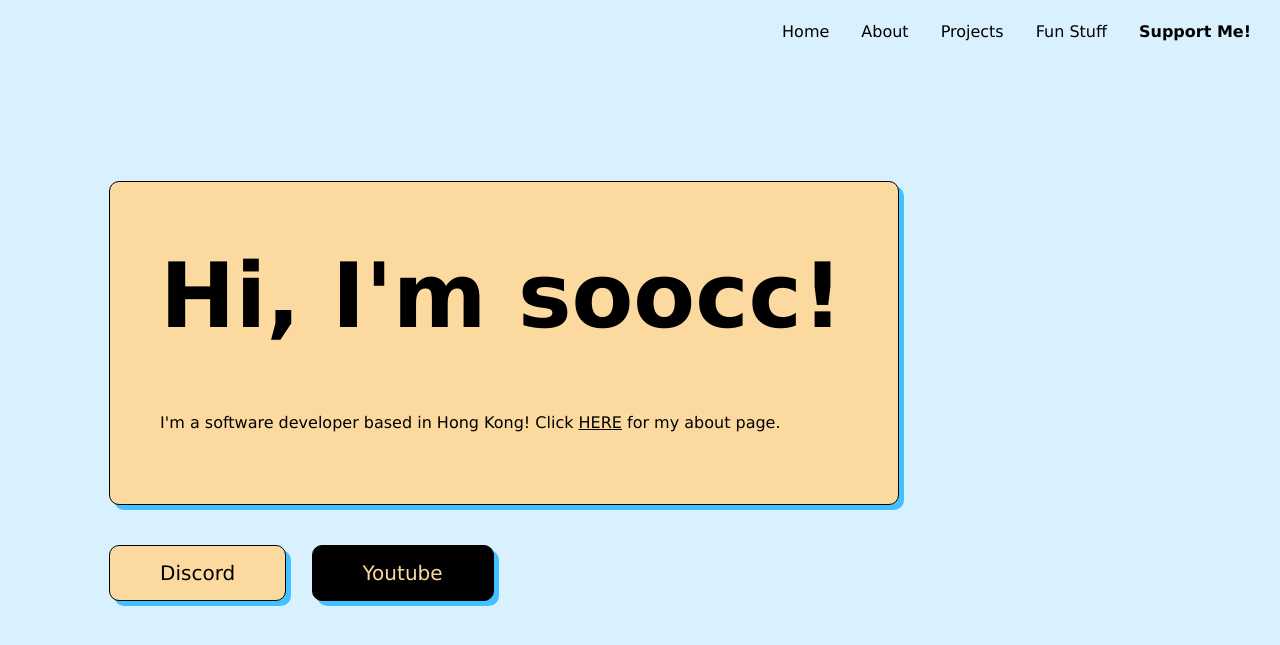
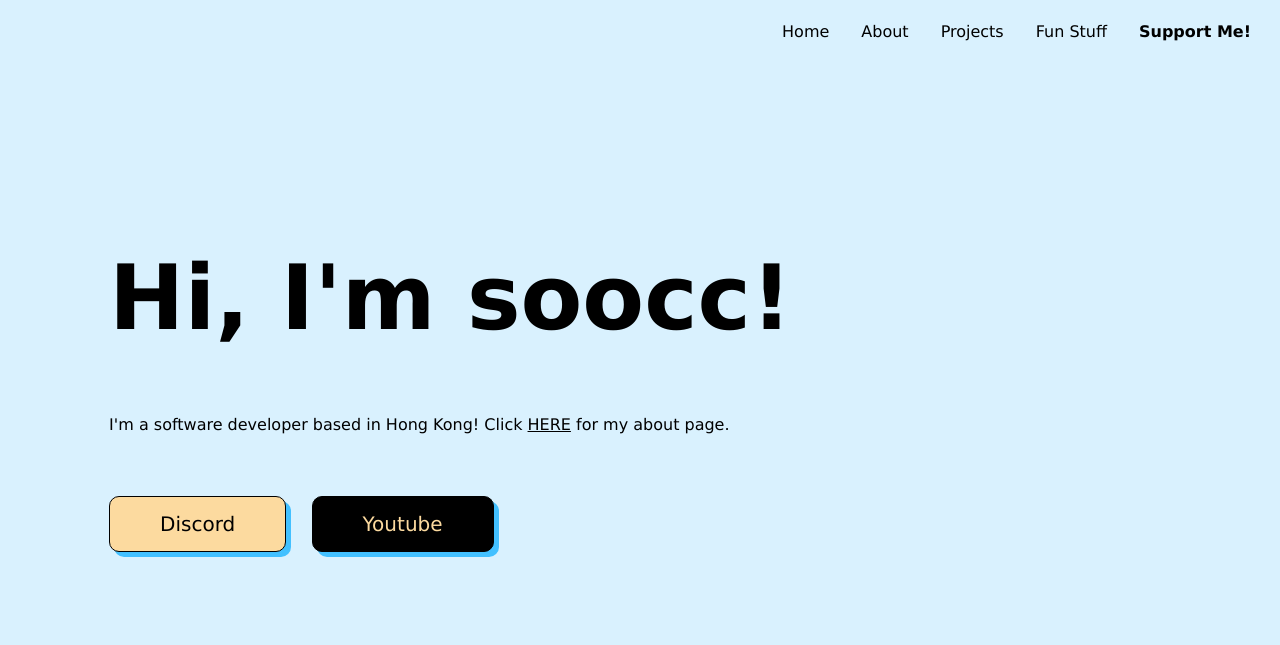
Before and after one commit to soocc/sooccsocks2, a Jekyll site: the page built from index.html, in a window 1280 px wide. Shown: the top 645 px of the page. Built offline with Jekyll 4.4.1, drawn with Linux system fonts in a browser that asks for light colours.

Commit message:
Update index.html

```diff
--- a/index.html
+++ b/index.html
@@ -22,16 +22,9 @@ layout: default
       }
 
       .first {
-        background-color: #fcda9f;
-        width: max-content;
-        margin-top: 10%;
+        margin-top: 15%;
         margin-left: 8%;
         margin-bottom: 0px;
-        border-radius: 10px 10px 10px 10px;
-        border-style: solid;
-        border-width: 1px;
-        padding: 0 55px 50px 50px;
-        box-shadow: 5px 5px 0px #42c0ff;
       }
     </style>
   </head>
```
